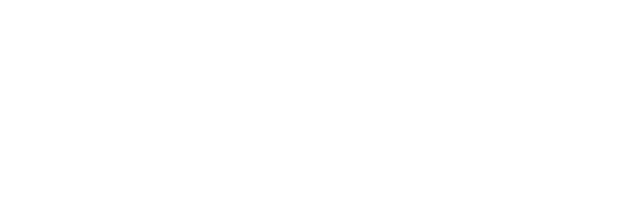
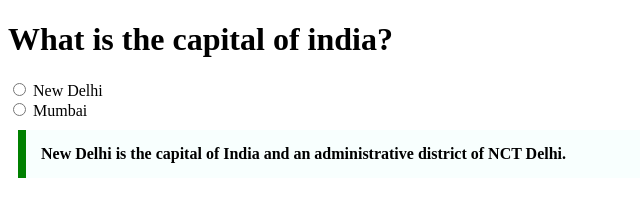
Before and after one commit to acciojob/trivia-Shashankdp, a website: page main.html in a window 1280 px wide. Shown: the whole page, without its empty margins (0-640 px from the left). Drawn offline with Linux system fonts and the light colour scheme.

Commit message:
created a submission

```diff
--- a/main.html
+++ b/main.html
@@ -8,6 +8,18 @@
 
 <body>
 	<!-- the entire body must be written by student -->
+    <h1>What is the capital of india?</h1>
+
+	<input type="radio" id="select-one" name="shashank">
+	<label id="select-one">New Delhi</label>
+    <br>
+
+	<input type="radio" id="select-one" name="shashank">
+	<label id="select-one">Mumbai</label>
+
+<blockquote cite="https://en.wikipedia.org/wiki/New_Delhi">
+    New Delhi is the capital of India and an administrative district of NCT Delhi.
+</blockquote>
     <script type="text/javascript" src="./script.js">
 </script>
 
--- a/styles.css
+++ b/styles.css
@@ -1,2 +1,11 @@
 
 /* Your CSS Code here. */
+
+blockquote{
+	max-width:600px;
+	margin: 10px;
+	padding: 15px;
+	border-left: 8px solid green;
+	background-color: #f8fffe;
+	font-weight: bold;
+}
```
